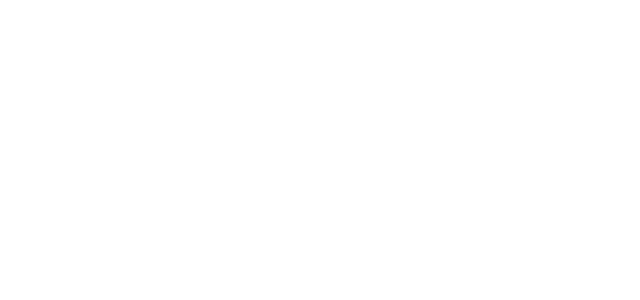
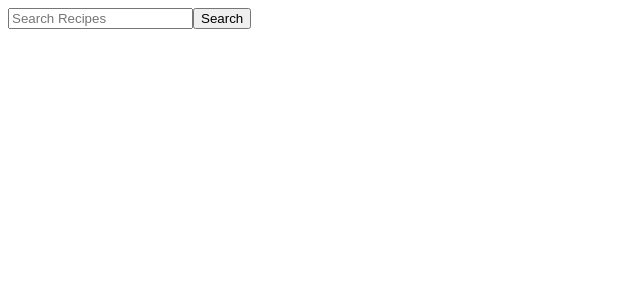
Before and after one commit to Mindcool25/recipeAPI-frontend, a Vue app: page /search in a window 1280 px wide. Before the commit this address had no page. Shown: the top 300 px of the page, without its empty margins (0-640 px from the left). Built offline with nearby package versions, Linux system fonts and the light colour scheme.

Commit message:
Added routing

```diff
--- a/src/router.js
+++ b/src/router.js
@@ -2,6 +2,8 @@ import { createRouter, createWebHistory } from "vue-router";
 import Recipe from "./views/RecipeView.vue";
 import Submit from "./views/SubmitView.vue";
 import Author from "./views/AuthorView.vue";
+import Browse from "./views/BrowseView.vue";
+import Search from "./views/SearchView.vue";
 
 const routes = [
   {
@@ -19,6 +21,17 @@ const routes = [
     name: "Author",
     component: Author,
   },
+  {
+    path: "/browse",
+    name: "Browse",
+    component: Browse,
+  },
+  {
+    path: "/search",
+    name: "Search",
+    component: Search,
+  },
+
 ];
 const router = createRouter({
   history: createWebHistory(),
```
